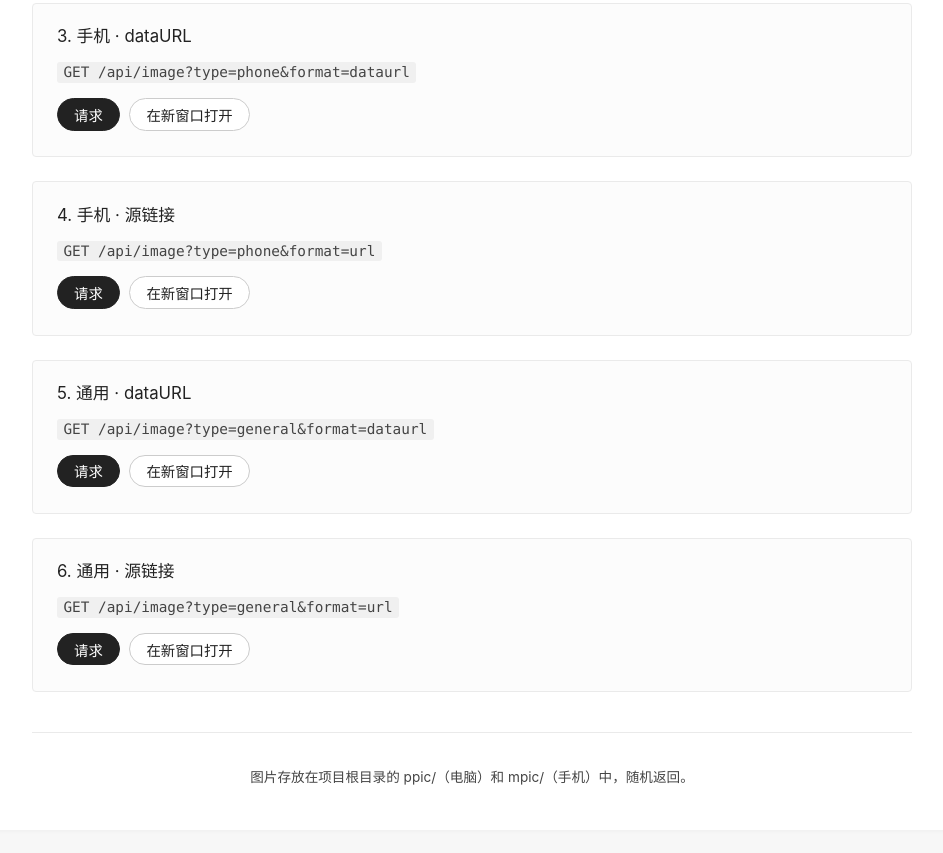
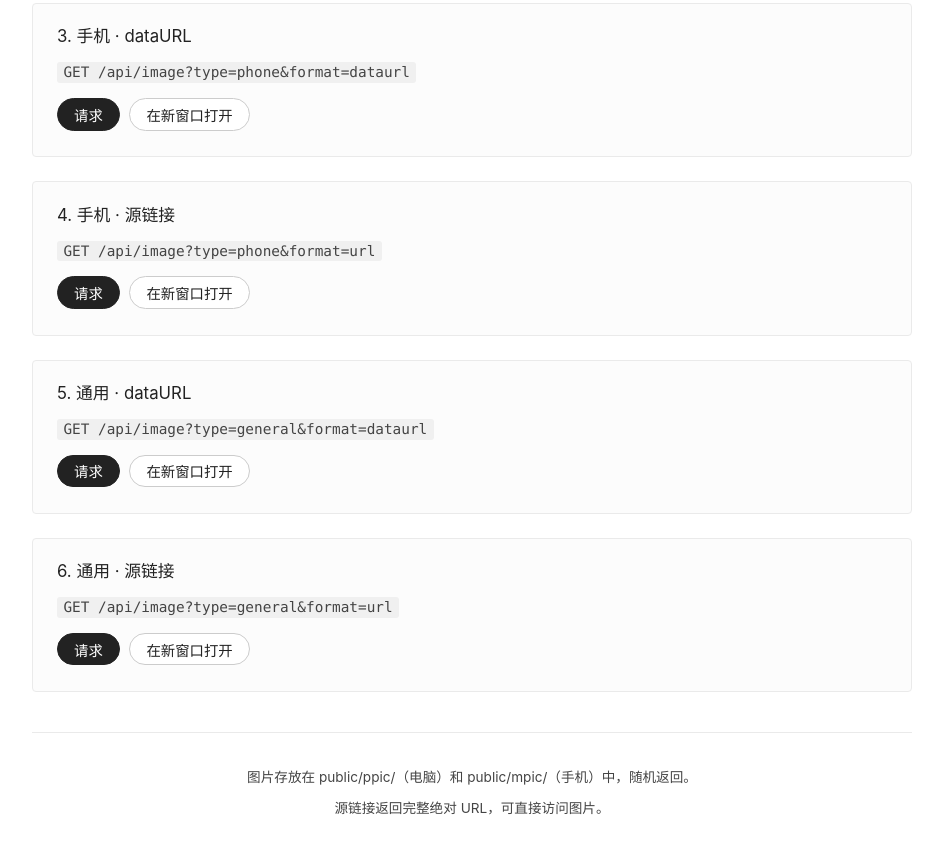
Before and after one commit to yingo-server/Pic-Bed-Api, a plain HTML site: page public/index.html in a window 1280 px wide. Shown: the part 898-1751 px from the top of the page, without its empty margins (168-1111 px from the left). Drawn offline with Linux system fonts and the light colour scheme.

Commit message:
Update index.html

```diff
--- a/public/index.html
+++ b/public/index.html
@@ -5,7 +5,6 @@
   <meta name="viewport" content="width=device-width, initial-scale=1.0" />
   <title>随机图片 API 文档</title>
   <style>
-    /* 极简风格，参考 quote.344977.xyz */
     * { margin: 0; padding: 0; box-sizing: border-box; }
     body {
       font-family: -apple-system, BlinkMacSystemFont, "Segoe UI", Roboto, "Helvetica Neue", Arial, sans-serif;
@@ -131,6 +130,8 @@
       border: 1px dashed #ccc;
       border-radius: 3px;
       min-height: 2.2rem;
+      max-height: 300px;
+      overflow-y: auto;
       font-family: "SF Mono", "Menlo", "Consolas", monospace;
       font-size: 0.85rem;
       white-space: pre-wrap;
@@ -255,7 +256,8 @@
   </div>
 
   <footer>
-    <p>图片存放在项目根目录的 ppic/（电脑）和 mpic/（手机）中，随机返回。</p>
+    <p>图片存放在 public/ppic/（电脑）和 public/mpic/（手机）中，随机返回。</p>
+    <p>源链接返回完整绝对 URL，可直接访问图片。</p>
   </footer>
 </div>
 
@@ -277,7 +279,6 @@
             return res.text();
           })
           .then(function(text) {
-            // 纯文本显示，不渲染为图片
             resultArea.textContent = text;
           })
           .catch(function(err) {
```
